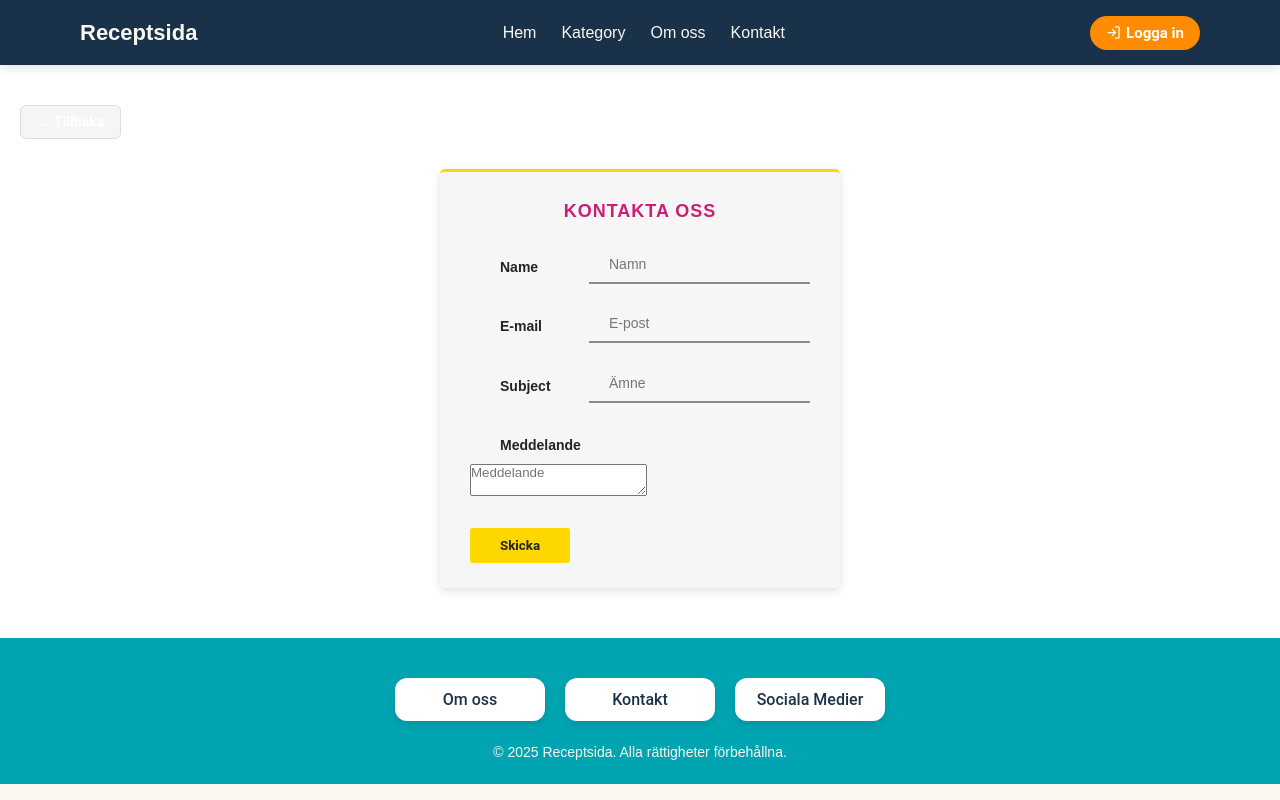
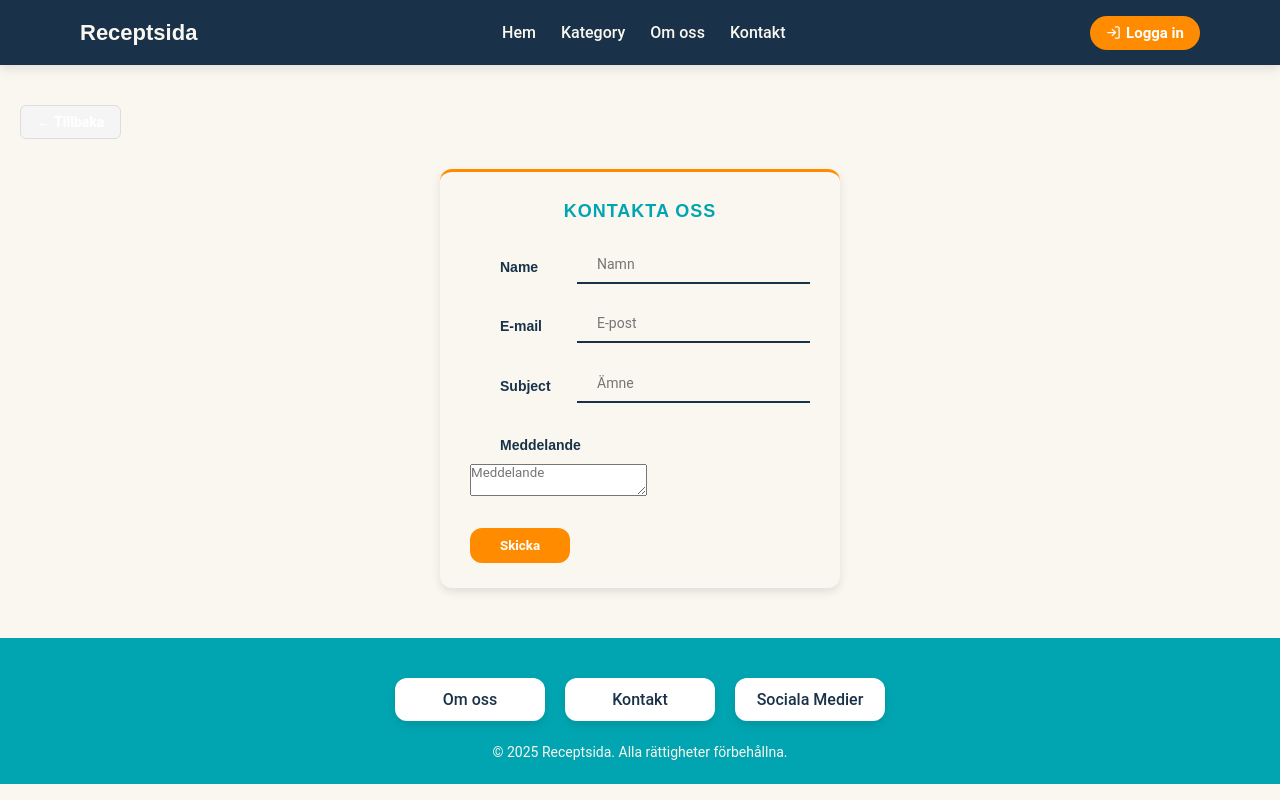
Before and after one commit to samyuktha215/recipesite, a React (Vite) app in the folder client/: page /contact in a window 1280 px wide. Built offline with nearby package versions, Linux system fonts and the light colour scheme; no server answers.

Commit message:
refactor contact to use global design

```diff
--- a/client/src/components/contact.css
+++ b/client/src/components/contact.css
@@ -1,15 +1,19 @@
-/* Reset and base styles */
+/* ===============================
+   CONTACT PAGE STYLING
+   =============================== */
+
+/* Reset & base */
 * {
   margin: 0;
   padding: 0;
-	font-family: 'Poppins', sans-serif;
+  font-family: var(--font-body);
   box-sizing: border-box;
 }
 
 .contact {
   padding: 40px 20px;
   width: 100%;
-	background-color: #fff;
+  background-color: var(--color-neutral);
 }
 
 .contact .container {
@@ -21,25 +25,32 @@
 /* Contact Form Box */
 .contact .container .form {
   width: 400px;
-	background: #f6f6f6;
+  background: var(--color-neutral);
   padding: 25px 30px;
-	box-shadow: rgba(100, 100, 111, 0.2) 0px 3px 8px;
+  box-shadow: var(--shadow);
   margin: 0 auto;
-	border-top: 3px solid #fed700;
-	border-radius: 5px; /* fixed property name */
+  border-top: 3px solid var(--color-secondary); /* Orange accent */
+  border-radius: var(--radius);
+  transition: transform 0.2s ease;
 }
 
+.contact .container .form:hover {
+  transform: translateY(-2px);
+}
+
+/* Form title */
 .contact .container .form h2 {
-	color: #cd1e76;
+  color: var(--color-primary); /* Turkos */
   text-transform: uppercase;
   font-size: 18px;
   letter-spacing: 1px;
   font-weight: 600;
   text-align: center;
   margin-bottom: 10px;
+  font-family: var(--font-heading);
 }
 
-/* Label + Input grouping */
+/* Label + input container */
 .contact .container .form .box {
   display: flex;
   margin-top: 20px;
@@ -50,7 +61,7 @@
 
 .contact .container .form .box .label h4 {
   margin-left: 30px;
-	color: #232323;
+  color: var(--color-text);
   font-size: 14px;
   font-weight: 600;
   margin-top: 10px;
@@ -62,9 +73,9 @@
   border: none;
   outline: none;
   background: none;
-	border-bottom: 2px solid #8a8a8a;
+  border-bottom: 2px solid var(--color-text);
   padding: 10px 20px;
-	color: #232323;
+  color: var(--color-text);
   font-size: 14px;
 }
 
@@ -79,28 +90,25 @@
   display: block;
   width: fit-content;
   padding: 10px 30px;
-	color: #232323;
+  color: white;
   border: none;
   outline: none;
-	background: #fed700;
+  background: var(--color-secondary); /* Orange */
   cursor: pointer;
-	border-radius: 3px;
+  border-radius: var(--radius);
   font-weight: 600;
-	transition:
-		background-color 0.3s ease,
-		transform 0.2s ease;
+  transition: background-color 0.3s ease, transform 0.2s ease;
 }
 
 .contact .container .form button:hover {
-	background-color: #e6c000;
+  background-color: var(--color-primary); /* Turkos hover */
   transform: scale(1.05);
 }
 
-/* ---------------------------------- */
-/* RESPONSIVE DESIGN */
-/* ---------------------------------- */
+/* ==============================
+   RESPONSIVE DESIGN
+   ============================== */
 
-/* Medium screens (Tablets ≤ 992px) */
 @media (max-width: 992px) {
   .contact .container .form {
     width: 80%;
@@ -122,7 +130,6 @@
   }
 }
 
-/* Small screens (Mobile ≤ 768px) */
 @media (max-width: 768px) {
   .contact {
     padding: 30px 15px;
@@ -143,7 +150,6 @@
   }
 }
 
-/* Extra small screens (≤ 480px) */
 @media (max-width: 480px) {
   .contact {
     padding: 25px 10px;
@@ -152,7 +158,7 @@
   .contact .container .form {
     padding: 15px;
     box-shadow: none;
-		border-top: 2px solid #fed700;
+    border-top: 2px solid var(--color-secondary);
   }
 
   .contact .container .form h2 {
--- a/client/src/components/contact.jsx
+++ b/client/src/components/contact.jsx
@@ -1,6 +1,7 @@
 import React, { useState } from 'react'
 import './contact.css'
 import BackButton from './BackButton'
+import "../styles/global.css";
 
 const Contact = () => {
     const [user, setUser] = useState(
```
Lines whose indentation alone changed are shown as unchanged.
